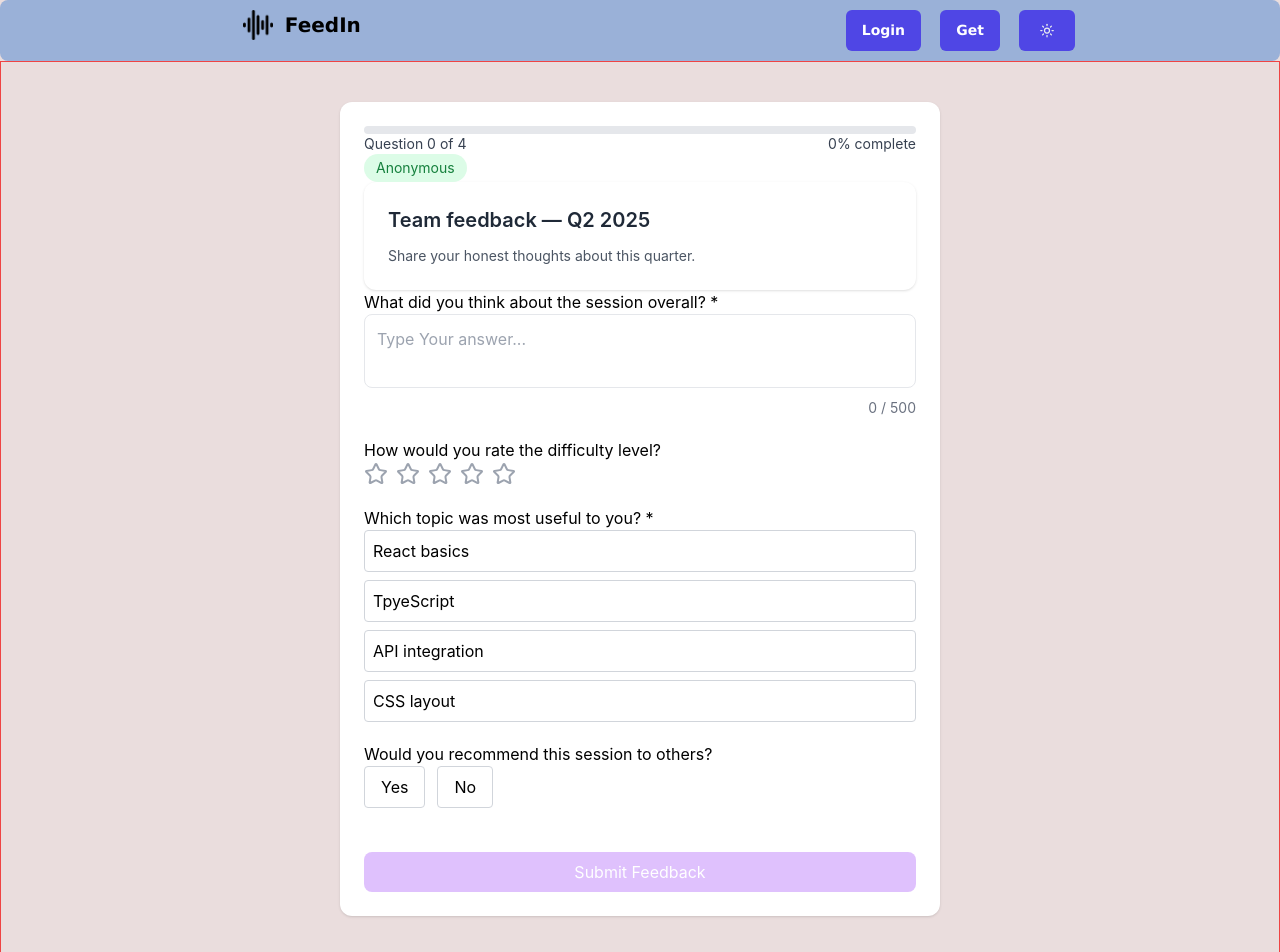
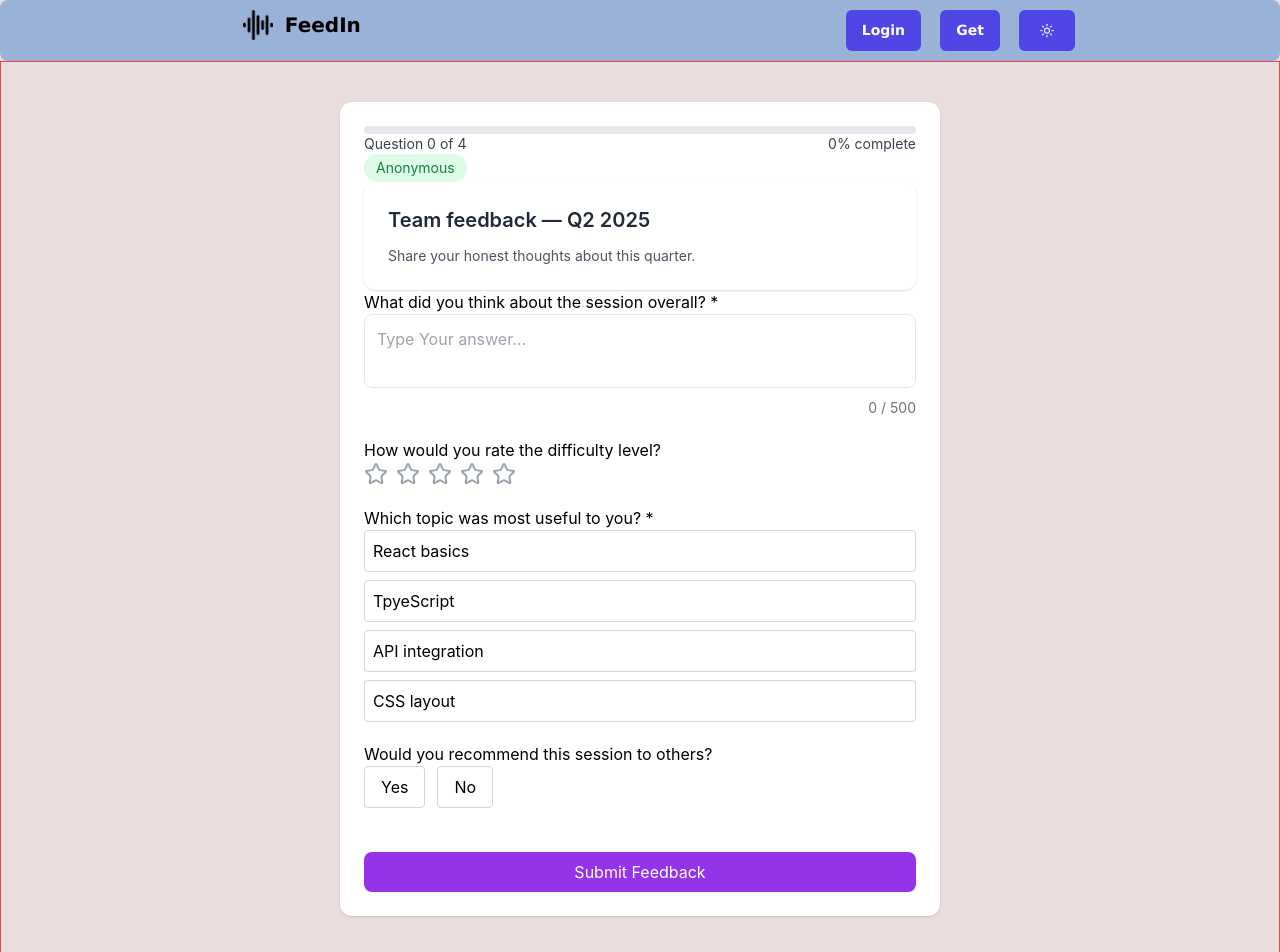
Before and after one commit to soubhik2709/anonymous-feedback-tool, a React (Create React App) app: page / in a window 1280 px wide. Shown: the top 952 px of the page. Built offline with nearby package versions, Linux system fonts and the light colour scheme.

Commit message:
refactor: submit button disable issue.(reason:overcome the required feature) ,Feat:change duration of progress bar

```diff
--- a/src/features/submitFeedback/components/ProgressBar.tsx
+++ b/src/features/submitFeedback/components/ProgressBar.tsx
@@ -3,8 +3,8 @@ type ProgressBarProps = {
 };
 export const ProgressBar  = ({percentage}:ProgressBarProps)=>{
     return(
-         <div className="w-full h-2 bg-gray-200 rounded-full overflow-hidden">
-            <div className="h-full bg-purple-600" style={{ width: `${percentage || 0}%` }} />
+         <div className="w-full h-2 bg-gray-200 rounded-full overflow-hidden  ">
+            <div className="h-full bg-purple-600 duration-1000" style={{ width: `${percentage || 0}%` }} />
           </div>
     )
 }
--- a/src/pages/SubmitFeedbackPage.tsx
+++ b/src/pages/SubmitFeedbackPage.tsx
@@ -53,12 +53,12 @@ export default function SubmitFeedbackPage() {
     return Object.keys(newError).length === 0; //define 2.
   };
 
-  const isFormValid = mockForm.questions.every((q) => {
-    if (!q.required) return true;
+  // const isFormValid = mockForm.questions.every((q) => {
+  //   if (!q.required) return true;
 
-    const val = answer[q.id];
-    return val !== undefined && val !== "" && val !== null;
-  });
+  //   const val = answer[q.id];
+  //   return val !== undefined && val !== "" && val !== null;
+  // });
   if (submitted) {
     return (
       <div className="min-h-screen flex items-center justify-center bg-[#dfcacaa3]">
@@ -174,11 +174,9 @@ export default function SubmitFeedbackPage() {
               </div>
             ))}
             <button
-              className={`mt-6 w-full py-2 rounded-lg text-white ${
-                isFormValid
-                  ? "bg-purple-600"
-                  : "bg-purple-400 opacity-50 cursor-not-allowed"
-              }`}
+              className={`mt-6 w-full py-2 rounded-lg text-white
+                   bg-purple-600`
+                 }
               onClick={handleSubmit}
             >
               Submit Feedback
```
